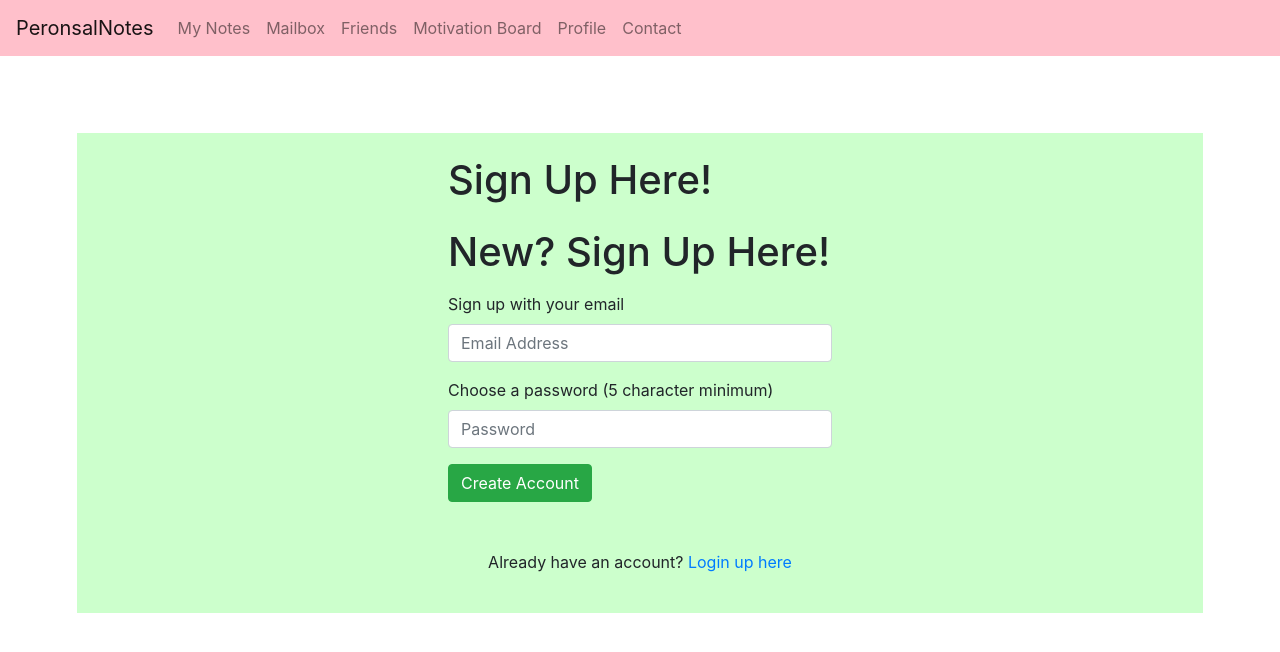
After one commit to natyz/cs4640project, a PHP site: page /cs4640/signup.php in a window 1280 px wide. The commit adds this page. Shown: the top 652 px of the page. Run offline with PHP 8.4, Linux system fonts and the light colour scheme.

Commit message:
Dummy login
Created dummy login for login.php. login.html no longer used. signup.php is a palceholder right now (no functionality).

```diff
--- a/home.html
+++ b/home.html
@@ -53,7 +53,7 @@
         </li>
         <!-- LOG IN BUTTON, REDIRECTS TO LOGIN PAGE -->
         <li class="nav-item">
-          <a class="nav-link login" href="login.html"
+          <a class="nav-link login" href="login.php"
             style="right: 3vw; color: black; background-color: lightblue;
             border-radius: 10px; width: 12vw; text-align: center; border-color: black; border-width: 1px; border-style: solid;">Log In!</a>
         </li>
--- /dev/null
+++ b/signup.php
@@ -0,0 +1,137 @@
+<!DOCTYPE html>
+<html>
+
+<head>
+    <meta charset="utf-8">
+    <meta http-equiv="X-UA-Compatible" content="IE=edge"> <!-- required to handle IE -->
+    <meta name="viewport" content="width=device-width, initial-scale=1">
+    <link rel="stylesheet" href="https://cdn.jsdelivr.net/npm/bootstrap@4.6.0/dist/css/bootstrap.min.css" integrity="sha384-B0vP5xmATw1+K9KRQjQERJvTumQW0nPEzvF6L/Z6nronJ3oUOFUFpCjEUQouq2+l" crossorigin="anonymous">
+    <link rel="stylesheet" href="https://stackpath.bootstrapcdn.com/bootstrap/4.3.1/css/bootstrap.min.css" integrity="sha384-ggOyR0iXCbMQv3Xipma34MD+dH/1fQ784/j6cY/iJTQUOhcWr7x9JvoRxT2MZw1T" crossorigin="anonymous">
+    <script src="https://code.jquery.com/jquery-3.3.1.slim.min.js" integrity="sha384-q8i/X+965DzO0rT7abK41JStQIAqVgRVzpbzo5smXKp4YfRvH+8abtTE1Pi6jizo" crossorigin="anonymous"></script>
+    <script src="https://cdnjs.cloudflare.com/ajax/libs/popper.js/1.14.7/umd/popper.min.js" integrity="sha384-UO2eT0CpHqdSJQ6hJty5KVphtPhzWj9WO1clHTMGa3JDZwrnQq4sF86dIHNDz0W1" crossorigin="anonymous"></script>
+    <script src="https://stackpath.bootstrapcdn.com/bootstrap/4.3.1/js/bootstrap.min.js" integrity="sha384-JjSmVgyd0p3pXB1rRibZUAYoIIy6OrQ6VrjIEaFf/nJGzIxFDsf4x0xIM+B07jRM" crossorigin="anonymous"></script>
+    <!-- ICON  -->
+    <link rel="shortcut icon" href="https://media2.giphy.com/media/n9wqJ8gTR9lQnXTvf3/giphy_s.gif" type="image/ico" />
+    <!-- EXTERNAL CSS -->
+    <link rel="stylesheet" href="./styles/login.css">
+</head>
+<header>
+    <nav class="navbar navbar-expand-md navbar-light" style="background-color: pink;">
+        <a class="navbar-brand" href="home.html">PeronsalNotes</a>
+
+        <button class="navbar-toggler" type="button" data-toggle="collapse" data-target="#collapsibleNavbar">
+            <span class="navbar-toggler-icon"></span>
+        </button>
+
+        <div class="justify-content-end" id="collapsibleNavbar">
+            <ul class="navbar-nav">
+                <li class="nav-item">
+                    <a class="nav-link" href="mynotes.html">My Notes</a>
+                </li>
+                <li class="nav-item">
+                    <a class="nav-link" href="#">Mailbox</a>
+                </li>
+                <li class="nav-item">
+                    <a class="nav-link" href="#">Friends</a>
+                </li>
+                <li class="nav-item">
+                    <a class="nav-link" href="#">Motivation Board</a>
+                </li>
+                <li class="nav-item">
+                    <a class="nav-link" href="#">Profile</a>
+                </li>
+                <li class="nav-item">
+                    <a class="nav-link" href="contact.html">Contact</a>
+                </li>
+            </ul>
+        </div>
+
+    </nav>
+</header>
+
+<body>
+
+    <?php
+    $number_attempt = 0; // null;
+    if (isset($_GET['attempt'])) {
+        echo "number attempt =" . $_GET['attempt'] . "<br/>";
+        $number_attempt = intval($_GET['attempt']);
+
+        if (intval($_GET['attempt']) >= 3)
+            echo "Please contact the admin <br/>";
+    } else
+        $number_attempt = 0;
+    ?>
+    <div>
+        <div class="whole">
+            <div class="body">
+                <div class="login" style="background-color: #cfc; height: 60vh;">
+                <div class="form-group">
+                        <h1>Sign Up Here!</h1>
+                    </div>
+                    <form action="login.php" method="post">
+
+                    <div class="form-group">
+                        <h1>New? Sign Up Here!</h1>
+                    </div>
+                    <!-- MUST BE A VALID EMAIL -->
+                    <div class="form-group">
+                        <label for="newemail">Sign up with your email</label>
+                        <input type="email" id="newemail" class="form-control" placeholder="Email Address">
+                    </div>
+                    <!-- PASSWORD MUST BE AT LEAST 5 CHARACTERS LONG -->
+                    <div class="form-group">
+                        <label for="newpassword">Choose a password (5 character minimum)</label>
+                        <input type="password" id="newpassword" class="form-control" placeholder="Password"
+                            minlength="5" required>
+                    </div>
+                    <!-- VALIDATE THAT THE NEW USERNAME AND PASSWORD IS VALID -->
+                    <button type="submit" class="btn btn-success" onclick="validateNew()">Create Account</button>
+                </form>
+                    <span class="msg"><?php if (isset($_GET['msg'])) echo $_GET['msg'] ?></span>
+                    <br/>
+                    <br/>
+                    <p>Already have an account? <a href="login.php">Login up here</a></p>
+                </div>
+            </div>
+        </div>
+
+        <?php
+
+        function authenticate()
+        {
+            global $mainpage;
+            global $number_attempt;
+            // $pwd = password_hash('demo', PASSWORD_BCRYPT); // strongest password hash; we want to encrypt
+            // echo $pwd;
+            // Assume there exists a hashed password for a user (username='demo', password='nan')
+            $hash = '$2y$10$C9a65t5WrlZy2pGRPoA2VeCQDxX2xHkTKYS9I8vLh8x0yFM/GDpui';     // hash for 'password'
+
+            if ($_SERVER['REQUEST_METHOD'] == 'POST') {
+                $pwd = htmlspecialchars($_POST['pwd']);
+
+                if (password_verify($pwd, $hash)) {
+                    // successfully login, redirect a user to the main page
+                    header("Location: " . $mainpage . "?name=" . $_POST['name']);
+
+                    // Alternatively, we can hardcoard the redirected URL here
+                    // header("Location: http://localhost/cs4640/state-maintenance/inclass/hidden-input-URL-rewriting/sticky-form.php?name=" . $_POST['name']);
+                } else {
+                    //          echo "<span class='msg'>Username and password do not match our record</span> <br/>";
+                    $number_attempt = intval($_POST['attempt']) + 1;
+                    header("Location: " . $_SERVER['PHP_SELF'] . "?attempt=$number_attempt&msg=Username and password do not match our record");
+                }
+            }
+        }
+
+        $mainpage = "mynotes.html";
+        authenticate();
+        ?>
+    </div>
+
+    <script src="https://code.jquery.com/jquery-3.5.1.slim.min.js" integrity="sha384-DfXdz2htPH0lsSSs5nCTpuj/zy4C+OGpamoFVy38MVBnE+IbbVYUew+OrCXaRkfj" crossorigin="anonymous"></script>
+    <script src="https://cdn.jsdelivr.net/npm/bootstrap@4.6.0/dist/js/bootstrap.bundle.min.js" integrity="sha384-Piv4xVNRyMGpqkS2by6br4gNJ7DXjqk09RmUpJ8jgGtD7zP9yug3goQfGII0yAns" crossorigin="anonymous"></script>
+
+</body>
+
+</html>
--- a/styles/login.css
+++ b/styles/login.css
@@ -1,4 +1,8 @@
 /* AUTHORS: NATALIE & WAN */
+.msg { margin-left:40px; font-style: italic; color: red; }
+.input, .textarea { display:inline-block; font-family:arial; margin: 5px 10px 5px 40px; padding: 8px 12px 8px 12px; border: 1px solid #ccc; border-radius: 4px; box-sizing: border-box; width: 90%; font-size: small; }
+.label { display: block; }
+
 
 .body {
     display: flex;
```
Also changed, not shown: login.php (added, +125 -0 lines), mynotes.php (added, +116 -0 lines).
